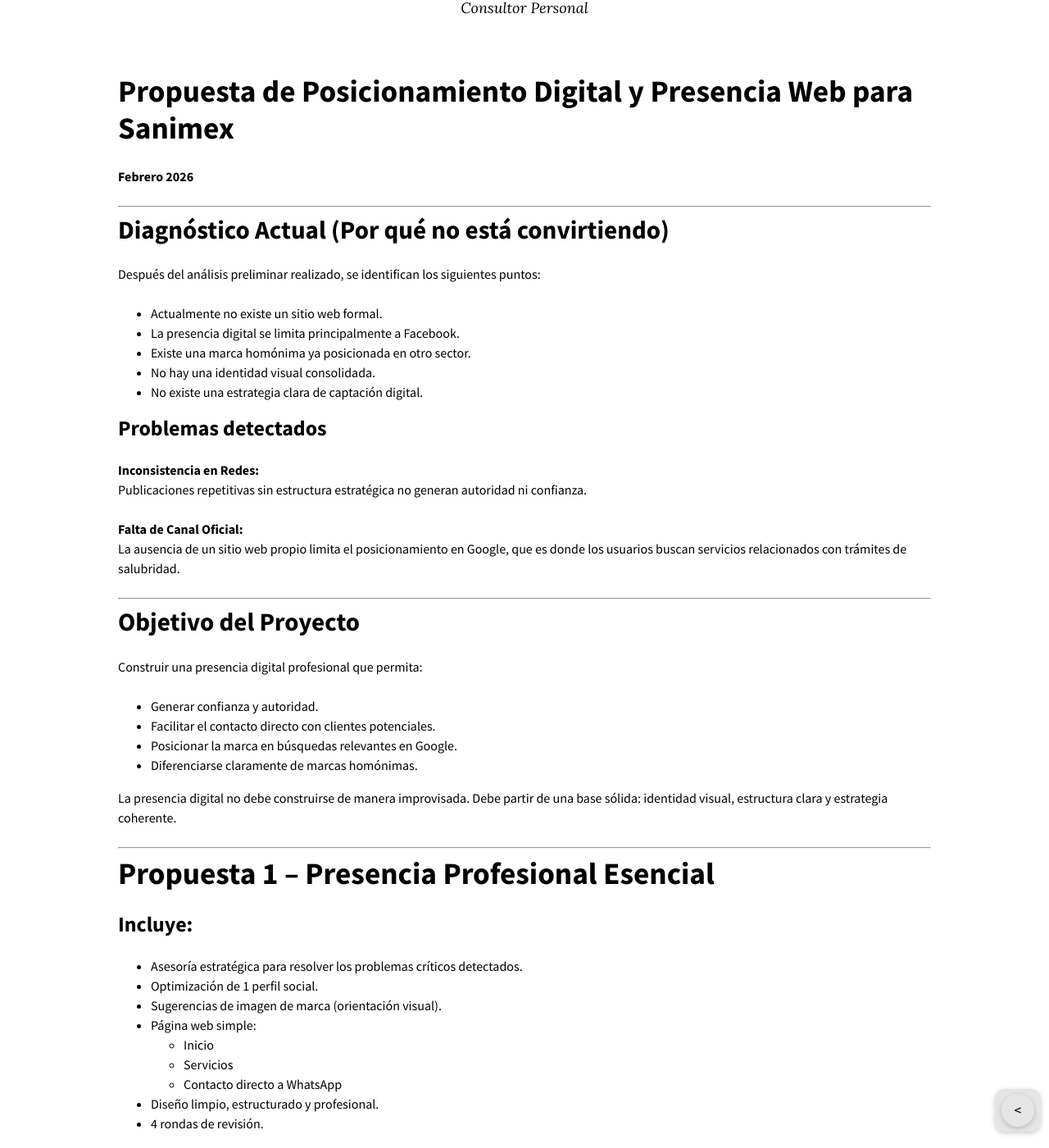
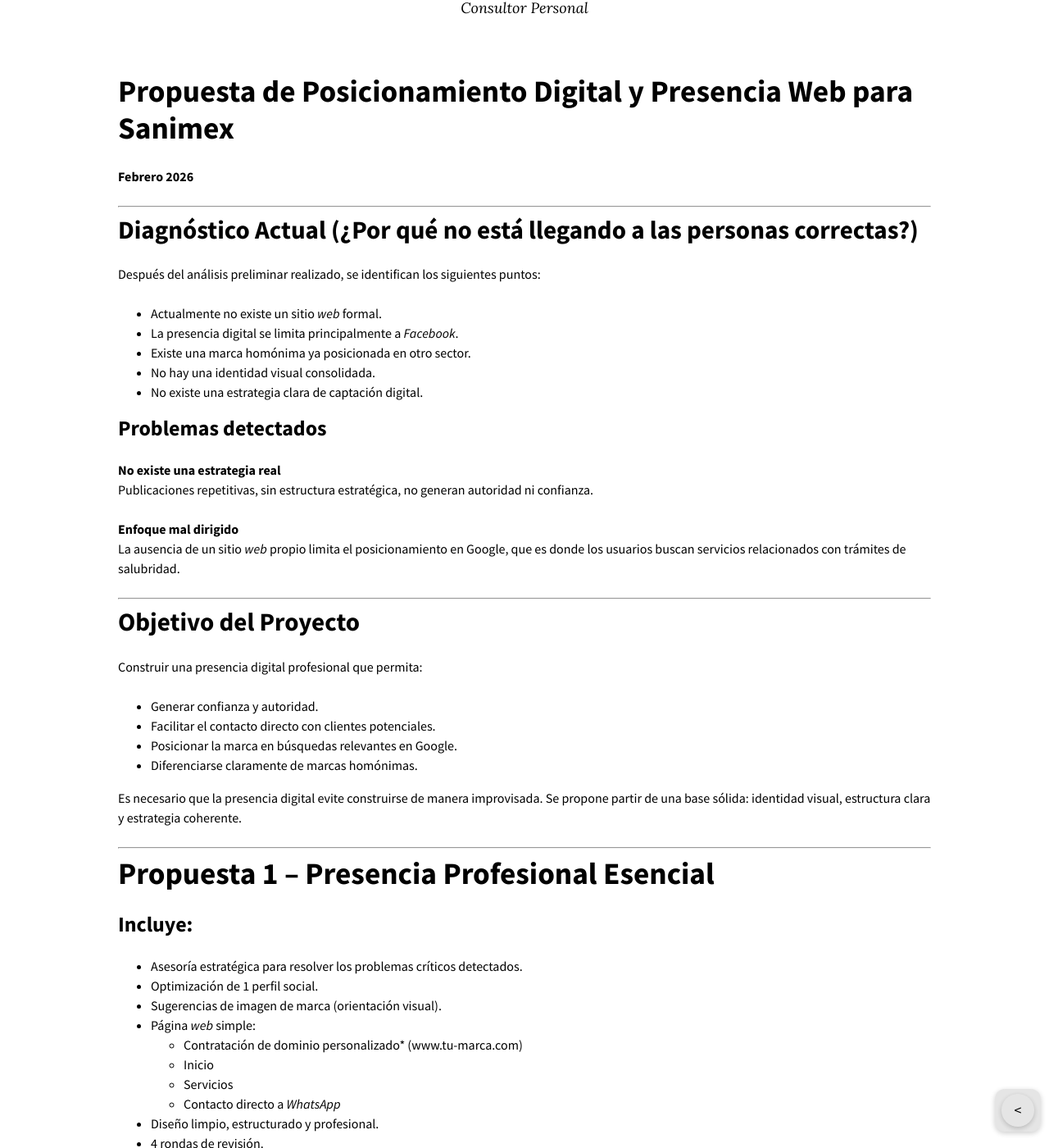
Before and after one commit to KajiiNarumi/iasuarezv, a Jekyll site: the page built from propuesta-sanimex.md, in a window 1280 px wide and 1400 px high, scrolled down 276 px. Shown: the whole window at 82% size. Built offline with Jekyll 4.4.1, drawn with Linux system fonts in a browser that asks for light colours; nearby versions of some CDN libraries; some of the changed text lies outside the part shown.

Commit message:
Revise and update content in propuesta-sanimex.md

```diff
--- a/propuesta-sanimex.md
+++ b/propuesta-sanimex.md
@@ -11,23 +11,23 @@
 
 ---
 
-## Diagnóstico Actual (Por qué no está convirtiendo)
+## Diagnóstico Actual (¿Por qué no está llegando a las personas correctas?)
 
 Después del análisis preliminar realizado, se identifican los siguientes puntos:
 
-- Actualmente no existe un sitio web formal.
-- La presencia digital se limita principalmente a Facebook.
+- Actualmente no existe un sitio *web* formal.
+- La presencia digital se limita principalmente a *Facebook*.
 - Existe una marca homónima ya posicionada en otro sector.
 - No hay una identidad visual consolidada.
 - No existe una estrategia clara de captación digital.
 
 ### Problemas detectados
 
-**Inconsistencia en Redes:**
-Publicaciones repetitivas sin estructura estratégica no generan autoridad ni confianza.
+**No existe una estrategia real**
+Publicaciones repetitivas, sin estructura estratégica, no generan autoridad ni confianza.
 
-**Falta de Canal Oficial:**
-La ausencia de un sitio web propio limita el posicionamiento en Google, que es donde los usuarios buscan servicios relacionados con trámites de salubridad.
+**Enfoque mal dirigido**
+La ausencia de un sitio *web* propio limita el posicionamiento en Google, que es donde los usuarios buscan servicios relacionados con trámites de salubridad.
 
 ---
 
@@ -40,7 +40,7 @@
 - Posicionar la marca en búsquedas relevantes en Google.
 - Diferenciarse claramente de marcas homónimas.
 
-La presencia digital no debe construirse de manera improvisada. Debe partir de una base sólida: identidad visual, estructura clara y estrategia coherente.
+Es necesario que la presencia digital evite construirse de manera improvisada. Se propone partir de una base sólida: identidad visual, estructura clara y estrategia coherente.
 
 ---
 
@@ -51,15 +51,16 @@
 - Asesoría estratégica para resolver los problemas críticos detectados.
 - Optimización de 1 perfil social.
 - Sugerencias de imagen de marca (orientación visual).
-- Página web simple:
+- Página *web* simple:
+  - Contratación de dominio personalizado* (www.tu-marca.com)
   - Inicio
   - Servicios
-  - Contacto directo a WhatsApp
+  - Contacto directo a *WhatsApp*
 - Diseño limpio, estructurado y profesional.
 - 4 rondas de revisión.
 
-**Tiempo estimado:** 2 a 4 semanas.
-**Inversión:** $12,500 MXN (honorarios).
+**Desarrollo del proyecto:** De 2 a 4 semanas.
+**Inversión:** $12,500 MXN (honorarios libres de impuestos).
 
 > [*Ejemplo 1*](https://sites.google.com/view/daetrum)  |  [*Ejemplo 2*](https://sites.google.com/view/kyonkymiory)
 
@@ -120,7 +122,7 @@
 
 ## Dominio y Alojamiento
 
-El dominio y el alojamiento son contratados a nombre del cliente.
+El dominio y el alojamiento son contratados anualmente. En caso de que el contratante lo requiera, se puede hacer migración de los servicios a su cuenta, pero todo el mantenimiento dependerá del contratante.
 
 - Dominio: desde $400 MXN anuales.
 - Alojamiento: desde $700 MXN anuales.
```
Also changed, not shown: other parts of propuesta-sanimex.md (+7 -6 lines).
